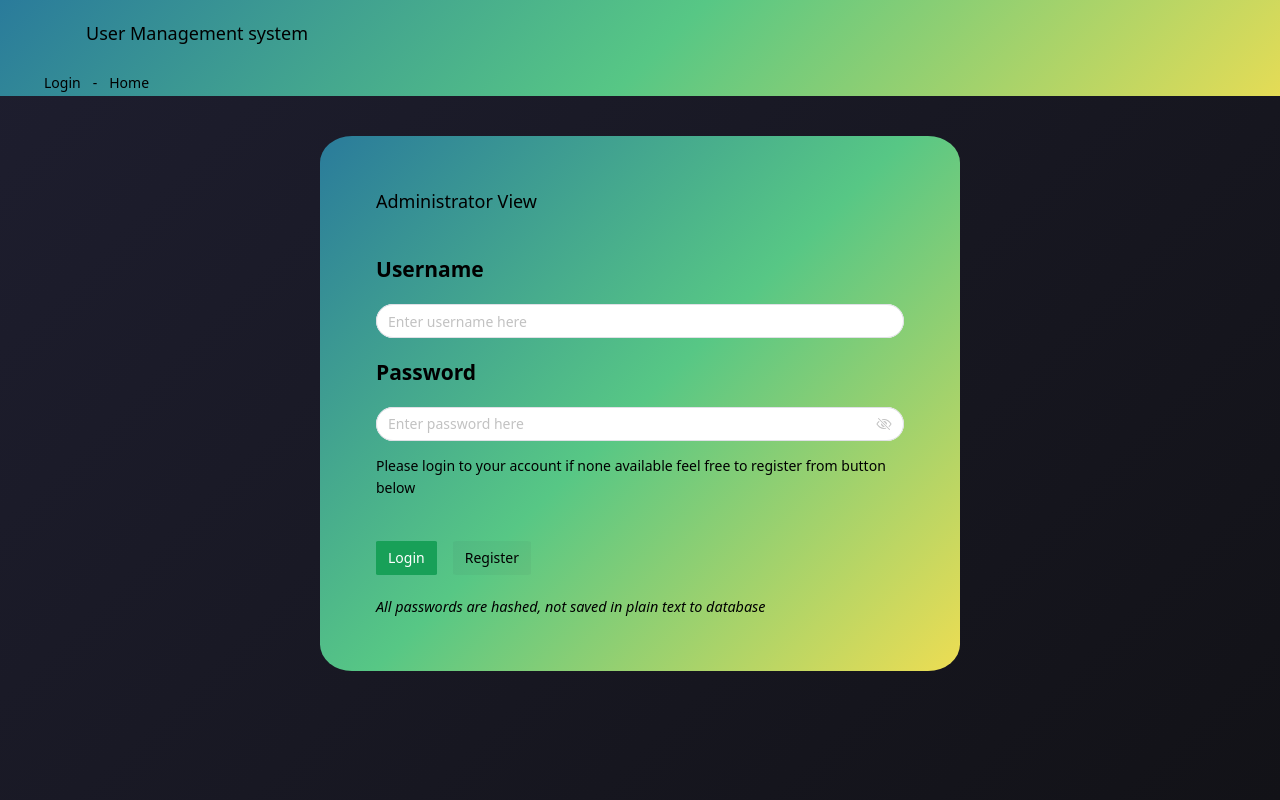
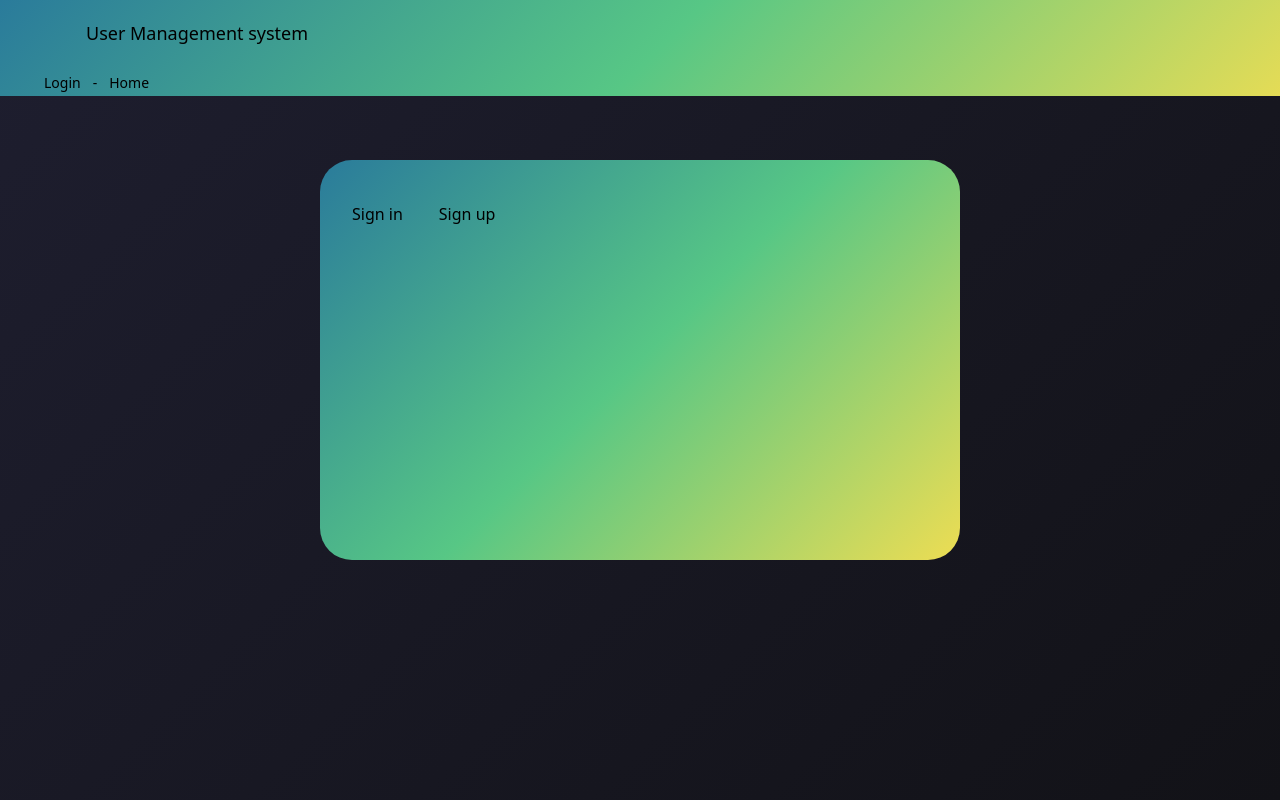
Before and after one commit to NikolaiMarkalainen/Wave-R-assignment, a Vue app in the folder frontend/: page /login in a window 1280 px wide. Built offline with nearby package versions, Linux system fonts and the light colour scheme; some icons are missing; a small style sheet from the web is missing; the HTML template or start-up script is replaced by a standard one.

Commit message:
Added better form for sign in and signup for simplicity

```diff
--- a/frontend/src/App.vue
+++ b/frontend/src/App.vue
@@ -1,25 +1,36 @@
 <script setup lang="ts">
 import PageHeader from './components/PageHeader.vue'
-import { NConfigProvider } from 'naive-ui';
+import { NConfigProvider } from 'naive-ui'
 import 'vfonts/Roboto.css'
-
 </script>
 
 <template>
-  <n-config-provider :theme-overrides="{
-    common: { textColor1: 'black', textColor2: 'black', textColor3: 'black' }, DataTable: {
-    tdColor: 'rgba(87, 199, 133, 1)',
-    tdColorHover: 'rgba(237, 221, 83, 1',
-    thColor: 'rgba(42, 123, 155, 1',
-    tdColorSorting: 'rgba(42, 123, 155, 1'
-  }}">
+  <n-config-provider
+    :theme-overrides="{
+      common: { textColor1: 'black', textColor2: 'black', textColor3: 'black' },
+      DataTable: {
+        tdColor: 'rgba(87, 199, 133, 1)',
+        tdColorHover: 'rgba(237, 221, 83, 1',
+        thColor: 'rgba(42, 123, 155, 1',
+        tdColorSorting: 'rgba(42, 123, 155, 1',
+      },
+      Tabs: {
+        tabTextColorHover: 'white',
+        barColor: 'rgba(237, 221, 83, 1',
+        tabTextColorActiveBar: 'rgba(237, 221, 83, 1',
+        tabTextColorHoverBar: 'rgba(237, 221, 83, 1',
+      },
+    }"
+  >
     <page-header></page-header>
-    <router-view/>
+    <router-view />
   </n-config-provider>
 </template>
 
 <style>
-html, body, #app {
+html,
+body,
+#app {
   display: flex;
   flex-direction: column;
   width: 100vw;
--- a/frontend/src/views/MainPage.vue
+++ b/frontend/src/views/MainPage.vue
@@ -1,138 +1,135 @@
 <script setup lang="ts">
-import type { DataTableColumns, DataTableInst, DataTableRowKey } from 'naive-ui';
-import { NDataTable, NSpace, NButton, NIcon } from 'naive-ui';
-import { AddCircle, TrashBin } from '@vicons/ionicons5';
-import { ref } from 'vue';
-type IOccupations = "developer" | "sales" | "hr" | "management" | "customer_success" | "tester"
+import type { DataTableColumns, DataTableInst, DataTableRowKey } from 'naive-ui'
+import { NDataTable, NSpace, NButton, NIcon } from 'naive-ui'
+import { AddCircle, TrashBin } from '@vicons/ionicons5'
+import { ref } from 'vue'
+type IOccupations = 'developer' | 'sales' | 'hr' | 'management' | 'customer_success' | 'tester'
 
 const Occupations: Record<IOccupations, string> = {
-  developer: "Developer",
-  sales: "Sales",
-  hr: "HR",
-  management: "Management",
-  customer_success: "Customer success",
-  tester: "Tester"
-} as const;
+  developer: 'Developer',
+  sales: 'Sales',
+  hr: 'HR',
+  management: 'Management',
+  customer_success: 'Customer success',
+  tester: 'Tester',
+} as const
 
-interface IUserData  {
-  id: number;
-  firstname: string;
-  lastname: string;
-  age: number;
-  occupation: string;
-  salary: number;
-  employed: number;
+interface IUserData {
+  id: number
+  firstname: string
+  lastname: string
+  age: number
+  occupation: string
+  salary: number
+  employed: number
 }
 
 const columns: DataTableColumns<IUserData> = [
-  { type: 'selection'},
+  { type: 'selection' },
   {
     title: 'Firstname',
     key: 'firstname',
-    sorter: (row1, row2) => row1.firstname.localeCompare(row2.firstname)
+    sorter: (row1, row2) => row1.firstname.localeCompare(row2.firstname),
   },
   {
     title: 'Lastname',
     key: 'lastname',
-    sorter: (row1, row2) => row1.lastname.localeCompare(row2.lastname)
+    sorter: (row1, row2) => row1.lastname.localeCompare(row2.lastname),
   },
   {
     title: 'Age',
     key: 'age',
-    sorter: (row1, row2) => row1.age - row2.age
+    sorter: (row1, row2) => row1.age - row2.age,
   },
   {
     title: 'Occupation',
     key: 'occupation',
-    filterOptions: Object.values(Occupations).map(label => ({
+    filterOptions: Object.values(Occupations).map((label) => ({
       label,
-      value: label
+      value: label,
     })),
     filter(value, row) {
       return Boolean(~row.occupation.indexOf(value as IOccupations))
-    }
+    },
   },
   {
     title: 'Salary',
     key: 'salary',
-    sorter: (row1, row2) => row1.salary - row2.salary
+    sorter: (row1, row2) => row1.salary - row2.salary,
   },
   {
     title: 'Employed',
     key: 'employed',
-    sorter: (row1, row2) => row1.employed - row2.employed
-   }
-];
-
+    sorter: (row1, row2) => row1.employed - row2.employed,
+  },
+]
 
 const data: IUserData[] = [
   {
     id: 1,
-    firstname: "James",
-    lastname: "Thompson",
+    firstname: 'James',
+    lastname: 'Thompson',
     age: 34,
     occupation: Occupations.developer,
     salary: 82000,
-    employed: 2023
+    employed: 2023,
   },
   {
     id: 2,
-    firstname: "Sarah",
-    lastname: "Mitchell",
+    firstname: 'Sarah',
+    lastname: 'Mitchell',
     age: 29,
     occupation: Occupations.sales,
     salary: 61000,
-    employed: 2024
+    employed: 2024,
   },
   {
     id: 3,
-    firstname: "Robert",
-    lastname: "Carter",
+    firstname: 'Robert',
+    lastname: 'Carter',
     age: 41,
     occupation: Occupations.management,
     salary: 102000,
-    employed: 2023
+    employed: 2023,
   },
   {
     id: 4,
-    firstname: "Emily",
-    lastname: "Hughes",
+    firstname: 'Emily',
+    lastname: 'Hughes',
     age: 26,
     occupation: Occupations.hr,
     salary: 54000,
-    employed: 2021
+    employed: 2021,
   },
   {
     id: 5,
-    firstname: "Daniel",
-    lastname: "Rodriguez",
+    firstname: 'Daniel',
+    lastname: 'Rodriguez',
     age: 31,
     occupation: Occupations.customer_success,
     salary: 58000,
-    employed: 2019
+    employed: 2019,
   },
   {
     id: 6,
-    firstname: "Natalie",
-    lastname: "Brooks",
+    firstname: 'Natalie',
+    lastname: 'Brooks',
     age: 23,
     occupation: Occupations.tester,
     salary: 48000,
-    employed: 2019
-  }
-];
+    employed: 2019,
+  },
+]
 const pagination = ref({ pageSize: 5 })
 const checkedRowKeysRef = ref<DataTableRowKey[]>([])
 const dataTableInst = ref<DataTableInst | null>(null)
 
 const rowKey = (row: IUserData) => {
-  return row.id;
-};
+  return row.id
+}
 const handleCheck = (rowKeys: DataTableRowKey[]) => {
-  checkedRowKeysRef.value = rowKeys;
-};
-
-
+  checkedRowKeysRef.value = rowKeys
+}
 </script>
 
 <template>
@@ -143,7 +140,8 @@ const handleCheck = (rowKeys: DataTableRowKey[]) => {
           <template #icon>
             <n-icon :component="AddCircle"> </n-icon>
           </template>
-        Add </n-button>
+          Add
+        </n-button>
         <n-button type="error">
           <template #icon>
             <n-icon :component="TrashBin"></n-icon>
@@ -160,17 +158,14 @@ const handleCheck = (rowKeys: DataTableRowKey[]) => {
         @update-checked-row-keys="handleCheck"
       />
     </n-space>
-
   </div>
 </template>
-
 
 <style scoped>
 .table {
   margin-top: 2.5rem;
 }
 :deep(.n-data-table-td) {
-  background:
-    rgba(87, 199, 133, 1)
+  background: rgba(87, 199, 133, 1);
 }
 </style>
--- a/frontend/src/views/SignIn.vue
+++ b/frontend/src/views/SignIn.vue
@@ -1,66 +1,71 @@
 <script setup lang="ts">
-import { NButton, NInput, NCard } from 'naive-ui'
-
+import { NButton, NInput, NTabs, NTabPane, NForm, NFormItem, NFlex } from 'naive-ui'
 </script>
 
 <template>
-  <div class="login-parent">
-  <n-card class="login-form" footer-class="footer-c" title="Administrator View">
-    <h2>Username</h2>
-    <n-input placeholder="Enter username here" round />
-    <h2>Password</h2>
-    <n-input placeholder="Enter password here" round type="password" show-password-on="mousedown" />
-    <p>Please login to your account if none available feel free to register from button below</p>
-
-    <n-button type="primary">Login</n-button>
-    <n-button secondary>Register</n-button>
-    <template #footer> All passwords are hashed, not saved in plain text to database</template>
-  </n-card>
-  </div>
+  <n-flex justify="center" size="small" class="flex-container">
+    <n-tabs class="login-parent" animated default-value="Sign in" size="large">
+      <n-tab-pane name="signin" tab="Sign in">
+        <n-form ref="formRef" style="margin-top: 2rem">
+          <n-form-item label="Username" path="user.name" show-require-mark>
+            <n-input placeholder="Enter username here" round />
+          </n-form-item>
+          <n-form-item label="Password" path="user.password" show-require-mark>
+            <n-input
+              placeholder="Enter password here"
+              round
+              type="password"
+              show-password-on="mousedown"
+            />
+          </n-form-item>
+          <n-button block type="primary" secondray strong style="margin-top: auto"
+            >Sign in</n-button
+          >
+        </n-form>
+      </n-tab-pane>
+      <n-tab-pane name="signup" tab="Sign up">
+        <n-form ref="formRef" style="margin-top: 2rem">
+          <n-form-item label="Username" path="user.name" show-require-mark>
+            <n-input placeholder="Enter username here" round />
+          </n-form-item>
+          <n-form-item label="Password" path="user.password" show-require-mark>
+            <n-input
+              placeholder="Enter password here"
+              round
+              type="password"
+              show-password-on="mousedown"
+            />
+          </n-form-item>
+          <n-form-item label="Re-enter Password" path="user.password" show-require-mark>
+            <n-input
+              placeholder="Enter password here"
+              round
+              type="password"
+              show-password-on="mousedown"
+            />
+          </n-form-item>
+          <n-button block type="primary" secondray strong style="margin-top: auto"
+            >Sign up</n-button
+          >
+        </n-form>
+      </n-tab-pane>
+    </n-tabs>
+  </n-flex>
 </template>
 
 <style scoped>
-.login-form {
-  margin: 2.5rem;
-  width: 50%;
-  min-height: 75%;
-  border-radius: 5%;
-  padding: 2rem;
-  overflow: scroll;
-  color: black;
+.login-parent {
   background: linear-gradient(
     135deg,
     rgba(42, 123, 155, 1) 0%,
     rgba(87, 199, 133, 1) 50%,
     rgba(237, 221, 83, 1) 100%
   );
-  border: 0;
+  border-radius: 2rem;
+  padding: 2rem;
 }
-.login-parent {
-  display: flex;
-  justify-content: center;
-  width: 100%;
-}
-.n-input {
-  width: 48rem;
-}
-:deep(.footer-c) {
-  font-size: 0.9rem;
-  color: black;
-  font-style: italic;
-}
-p {
-  padding-bottom: 1.75rem;
-}
-button {
-  margin-right: 1rem;
-  padding: 0.75rem;
-  border-radius: 5%;
-}
-@media (max-width: 720px) {
-  .login-form {
-    width: 95vw;
-    padding: 1rem;
-  }
+.flex-container {
+  margin: 4rem 25vw 0;
+  min-height: 50vh;
 }
 </style>
```
Also changed, not shown: frontend/src/components/UserAdd.vue (added), frontend/src/components/UserView.vue (added). Lines whose indentation alone changed are shown as unchanged.
